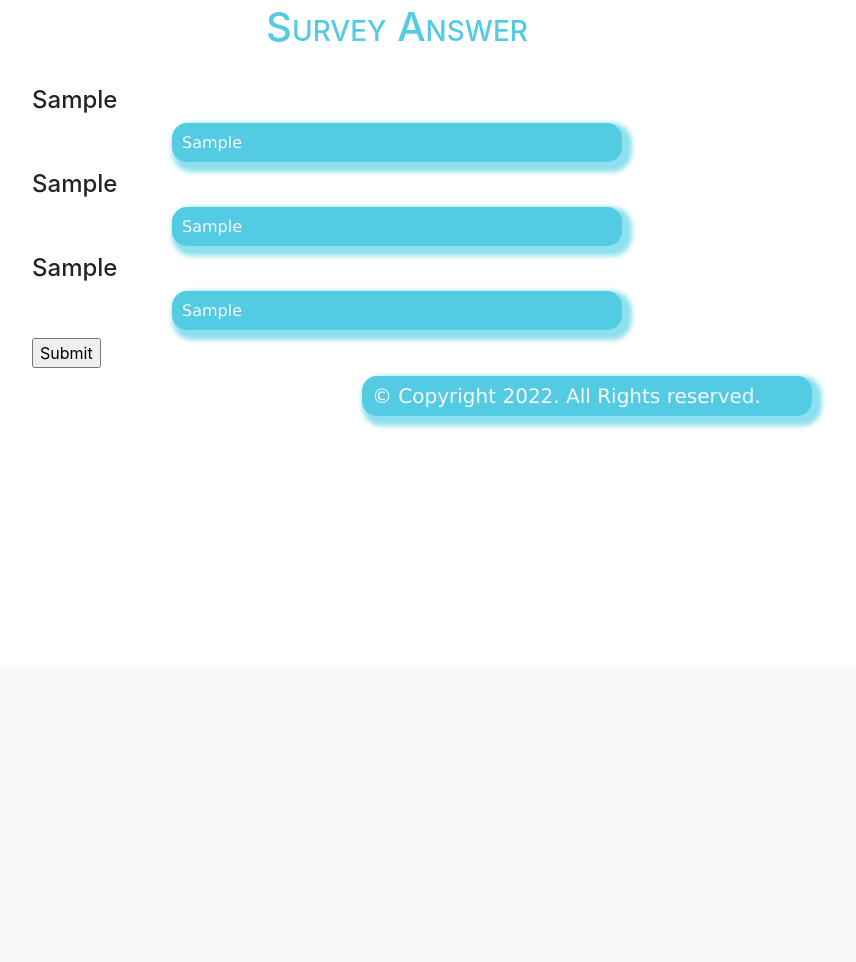
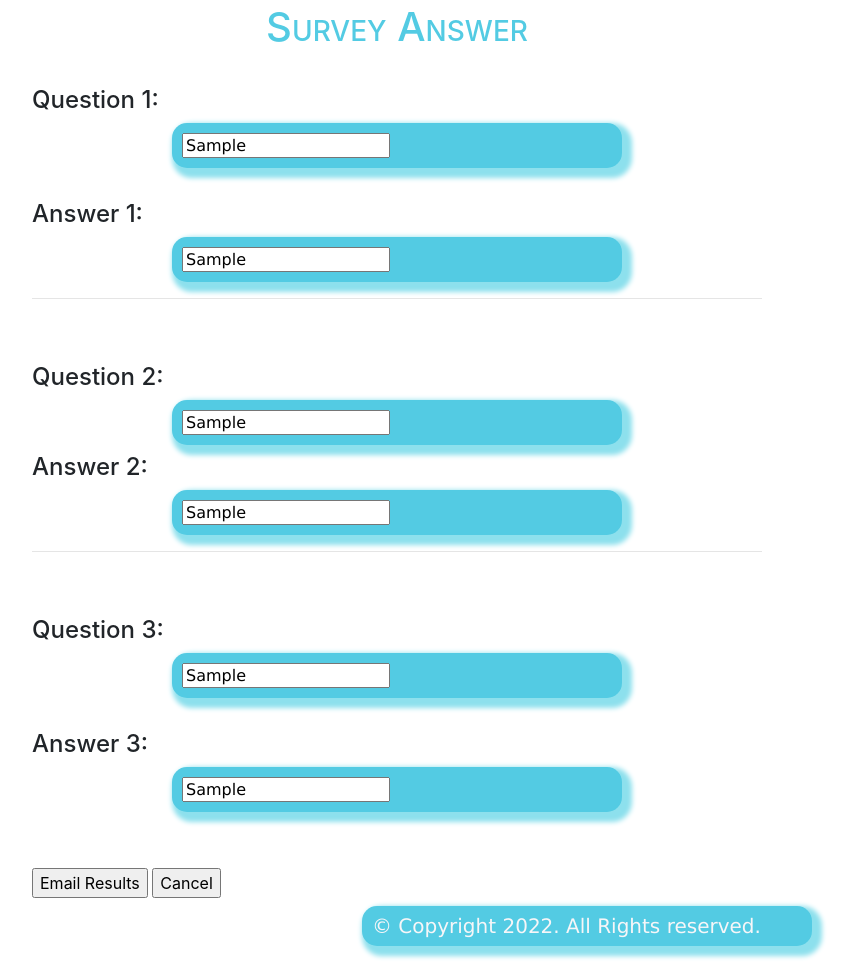
Before and after one commit to V-Dang/COMP229-NuDev-V2, a Node server app: page /survey/answer/600000000000000000000001 in a window 1280 px wide. Shown: the part 133-1095 px from the top of the page, without its empty margins (53-909 px from the left). Before the commit the page ends 561 px from the top, so only its background shows below. Run offline with Node 20, Linux system fonts and the light colour scheme; a user stored in the database is signed in; tables that the repository leaves empty hold one stand-in row (values such as "Sample post"); some libraries are stand-ins or nearby versions.

Commit message:
email export of results

```diff
--- a/server/views/surveys/answer.ejs
+++ b/server/views/surveys/answer.ejs
@@ -15,22 +15,26 @@
 
         <br />
 
-        <form class="form" method="post">
-            <div class="from-group">
-              <h4 for="nameTextField"><%= surveyAnswer.q1 %></h4>
-              <h6 for="a1"><%= surveyAnswer.a1 %></h6>
+        <form action="mailto:" method="post" enctype="text/plain" name="form">
+              <h4>Question 1: </h4>
+              <h6><input type="text" name="Question 1" value="<%=surveyAnswer.q1%>" readonly></h6><br>
+              <h4>Answer 1: </h4>
+              <h6><input type="text" name="Answer 1" value="<%=surveyAnswer.a1%>" readonly></h6><hr><br><br>
 
+              <h4>Question 2: </h4>
+              <h6><input type="text" name="Question 2" value="<%=surveyAnswer.q2%>" readonly><br></h6>
+              <h4>Answer 2: </h4>
+              <h6><input type="text" name="Answer 2" value="<%=surveyAnswer.a2%>" readonly></h6><hr><br><br>
 
-              <h4 for="nameTextField"><%= surveyAnswer.q2 %></h4>
-              <h6 for="a2"><%= surveyAnswer.a2 %></h6>
+              <h4>Question 3: </h4>
+              <h6><input type="text" name="Question 3" value="<%=surveyAnswer.q3%>" readonly></h6><br>
+              <h4>Answer 3: </h4>
+              <h6><input type="text" name="Answer 3" value="<%=surveyAnswer.a3%>" readonly></h6><br><br>
 
+            <input type="submit" value="Email Results">
+            <a href="/survey"><input type="button" value="Cancel"></a>
+          </form>
 
-              <h4 for="nameTextField"><%= surveyAnswer.q3 %></h4>
-              <h6 for="a3"><%= surveyAnswer.a3 %></h6>
-
-            </div>
-            <a href="/survey"><input type="button" value="Submit"></a>
-          </form>
       </div>
     </div>
   </main>
```
